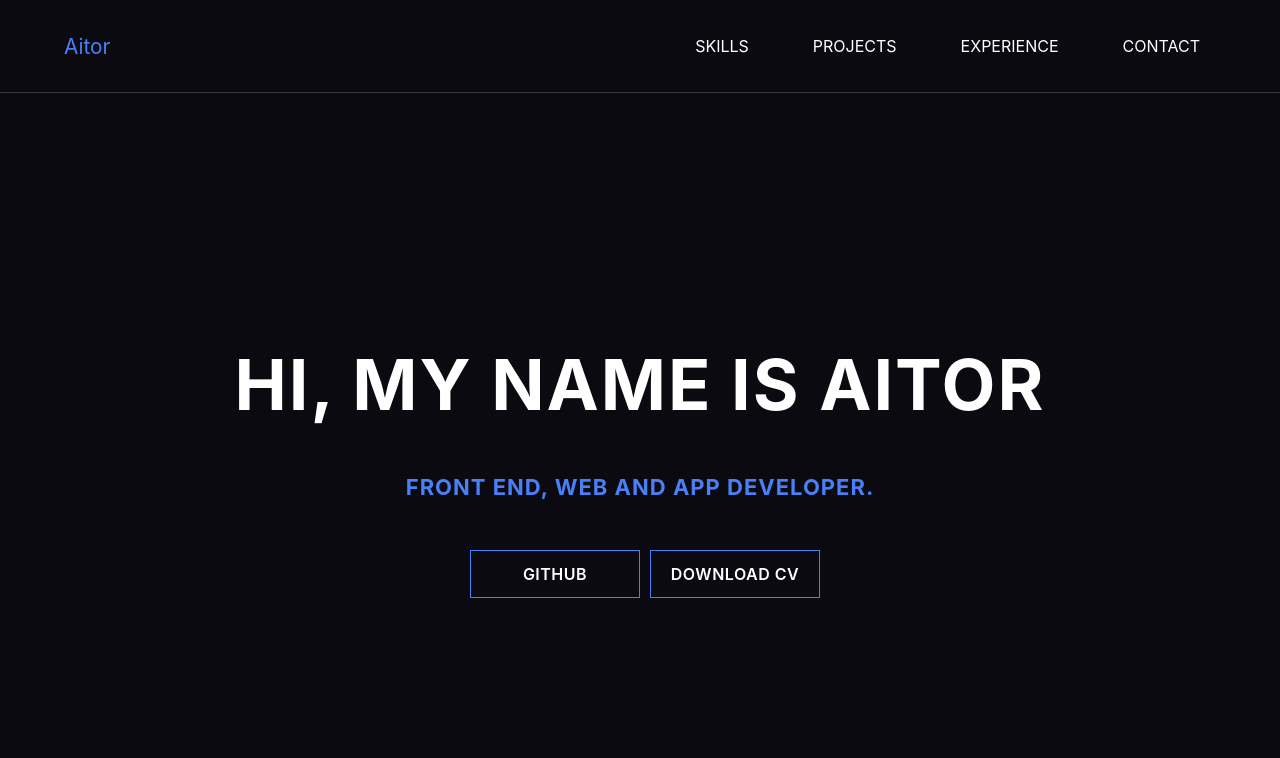
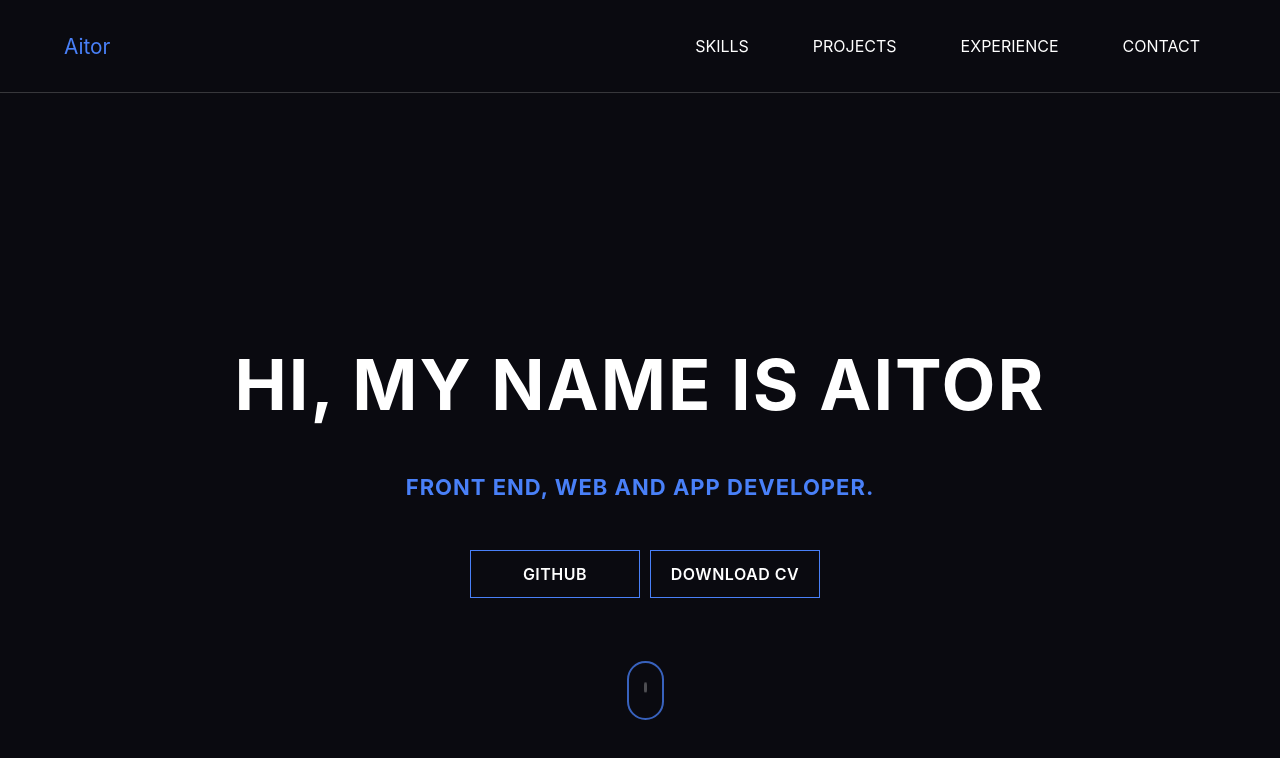
Before and after one commit to Aitor-bot/personalPortfolio, a React (Create React App) app: page / in a window 1280 px wide. Shown: the top 758 px of the page. Built offline with nearby package versions, Linux system fonts and the light colour scheme.

Commit message:
create mouse scroll animation component and give some css

```diff
--- a/src/App.js
+++ b/src/App.js
@@ -2,12 +2,14 @@ import './App.css';
 import About from './components/About/About';
 
 import Menu from './components/Menu/Menu';
+import MouseScroll from './components/MouseScrollAnimation/MouseScrollAnimation';
 
 function App() {
   return (
     <div className="App">
       <Menu></Menu>
       <About></About>
+      <MouseScroll></MouseScroll>
     </div>
   );
 }
--- /dev/null
+++ b/src/components/MouseScrollAnimation/MouseScrollAnimation.js
@@ -0,0 +1,15 @@
+import '../MouseScrollAnimation/MouseScrollAnimation.scss'
+
+function MouseScroll() {
+
+    return (
+        <div className='animation_container'>
+
+            <div class="mousey">
+                <div class="scroller"></div>
+            </div>
+        </div>
+    );
+}
+
+export default MouseScroll;
--- /dev/null
+++ b/src/components/MouseScrollAnimation/MouseScrollAnimation.scss
@@ -0,0 +1,33 @@
+  .animation_container {
+
+
+
+
+    bottom: 10%;
+    position: fixed;
+    left: 49%;
+  }
+  .mousey {
+    width: 3px;
+    padding: 10px 15px;
+    height: 35px;
+    border: 2px solid #4980F8;
+    border-radius: 25px;
+    opacity: 0.75;
+    box-sizing: content-box;
+  }
+  .scroller {
+    width: 3px;
+    height: 10px;
+    border-radius: 25%;
+    background-color: #ffffff;
+    animation-name: scroll;
+    animation-duration: 2.2s;
+    animation-timing-function: cubic-bezier(.15,.41,.69,.94);
+    animation-iteration-count: infinite;
+  }
+  @keyframes scroll {
+    0% { opacity: 0; }
+    10% { transform: translateY(0); opacity: 1; }
+    100% { transform: translateY(15px); opacity: 0;}
+  }
```
